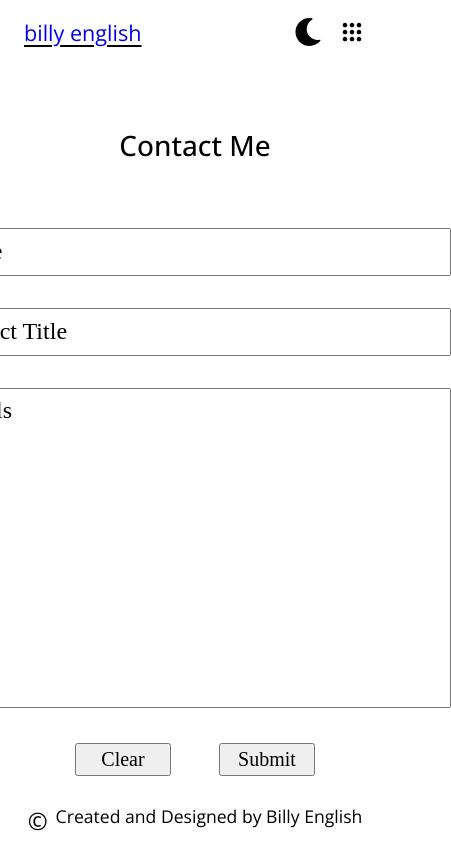
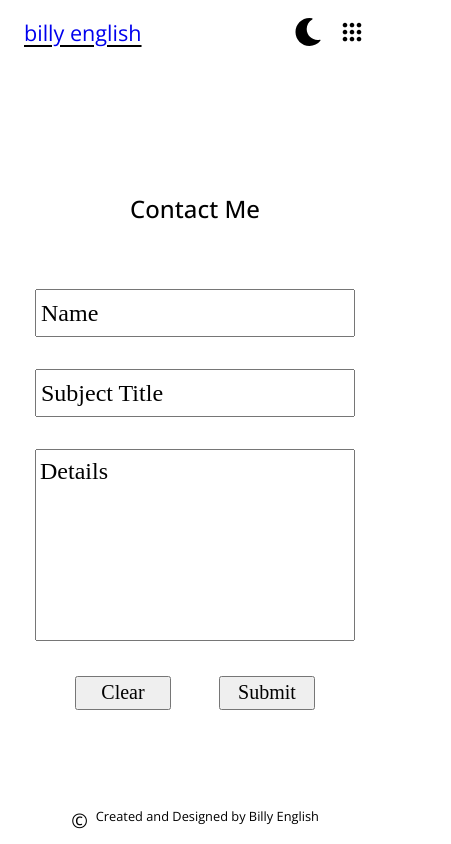
Before and after one commit to billyenglish/billy-portfolio, a React (Vite) app: page /#/contact_me in a window 390 px wide. Shown: the whole page, 451 px wide, since content can reach past the window. Built offline with nearby package versions, Linux system fonts and the light colour scheme; a web font is replaced by a local one.

Commit message:
Updating media queries for responsive design.

```diff
--- a/src/assets/media_queries/contact_query.css
+++ b/src/assets/media_queries/contact_query.css
@@ -1,3 +1,20 @@
+@media screen and (min-width: 320px) and (max-width: 480px) {
+
+    .contact_title {
+        font-size: 1.5rem;
+    }
+
+    input[type=text] {
+        width: 20rem;
+    }
+
+    textarea {
+        height: 12rem;
+        width: 20rem;
+    }
+
+}
+
 @media screen and (min-width: 481px) and (max-width: 640px) {
 
     input[type=text] {
--- a/src/assets/media_queries/footer_query.css
+++ b/src/assets/media_queries/footer_query.css
@@ -9,3 +9,15 @@
     }
 
 }
+
+@media screen and (min-width: 321px) and (max-width: 480px) {
+
+    #footer_paragraph {
+        font-size: .8rem;
+    }
+
+    #copyright {
+        font-size: 1.25rem;
+    }
+
+}
```
